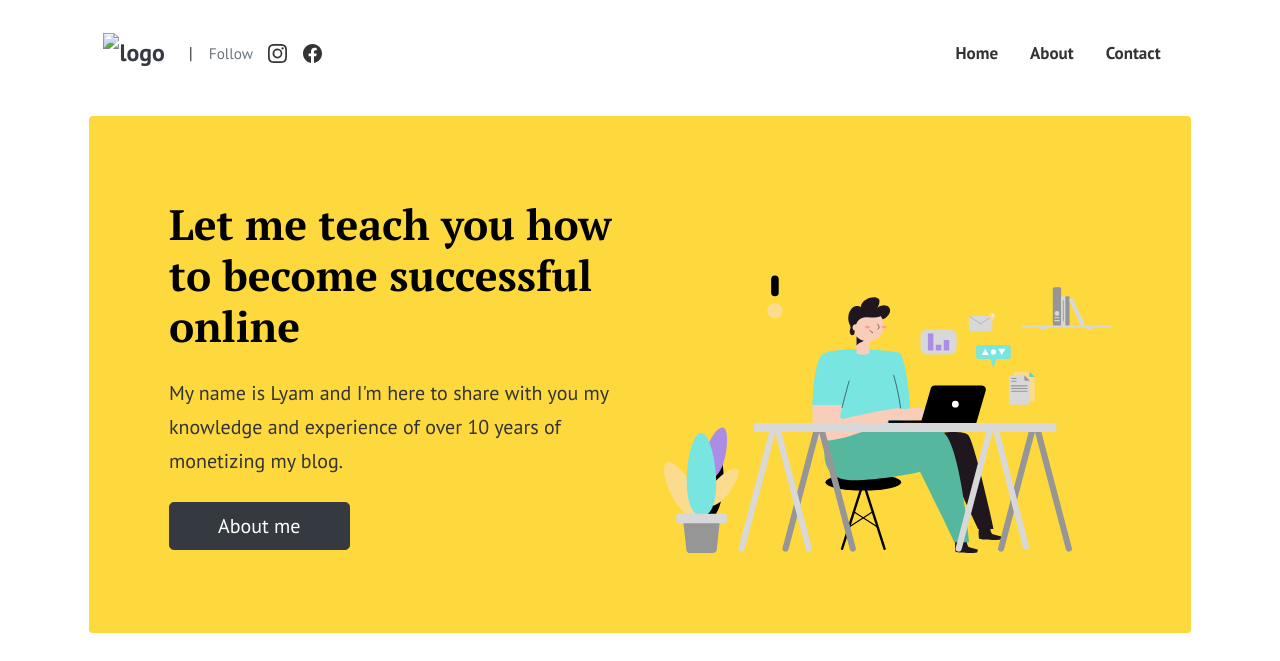
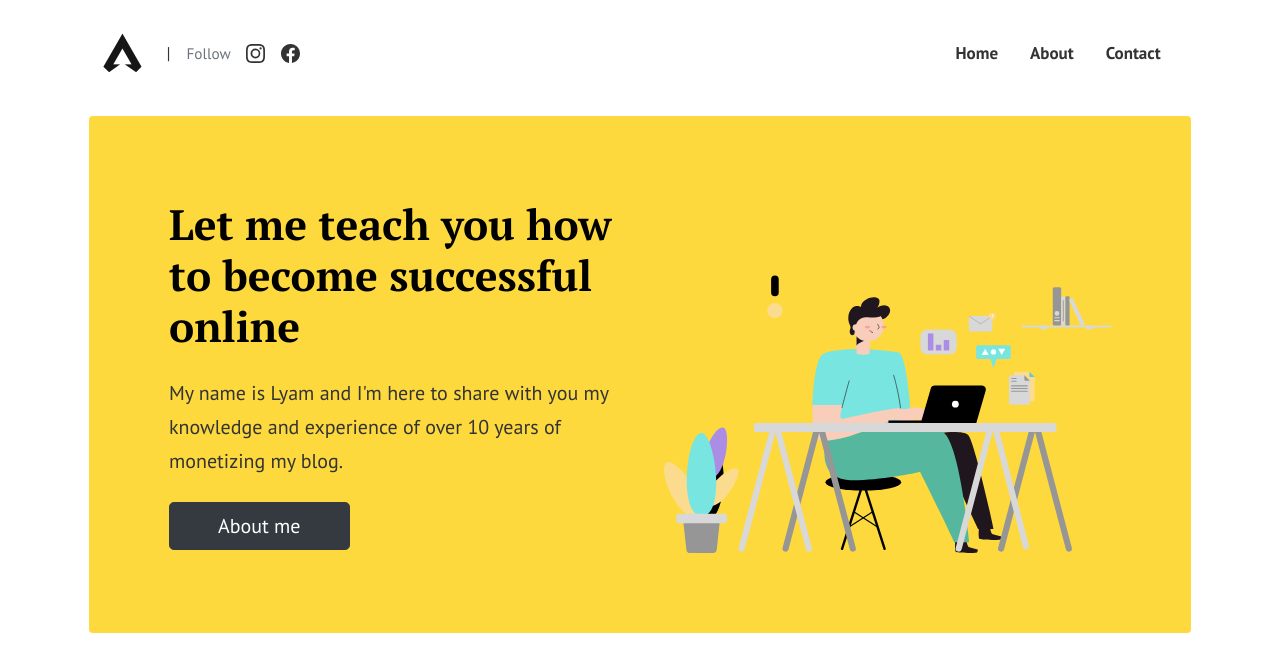
Before and after one commit to emridev/emridev.github.io, a Jekyll site: the page built from index.html, in a window 1280 px wide. Shown: the top 661 px of the page. Built offline with Jekyll 4.4.1, drawn with Linux system fonts in a browser that asks for light colours; the list of posts is cut into pages by our own code; comment, search, counter and statistics services are not loaded; grey boxes are pictures that could not be loaded.

Commit message:
Update _config.yml

```diff
--- a/_config.yml
+++ b/_config.yml
@@ -3,7 +3,7 @@ email: emrireal@gmail.com
 timezone: UTC
 baseurl: ""
 permalink: "/:title/"
-logo: ''
+logo: 'assets/images/logo.png'
 favicon: 'assets/images/favicon.ico'
 author: Emri
 paginate: 30
```
